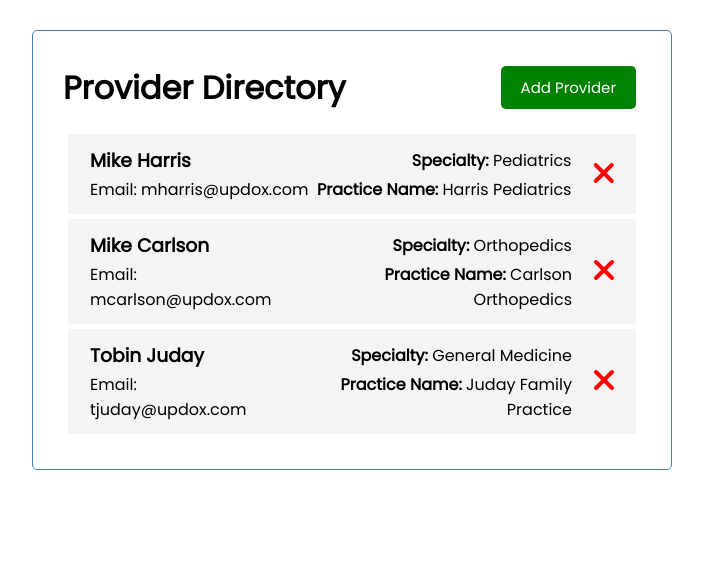
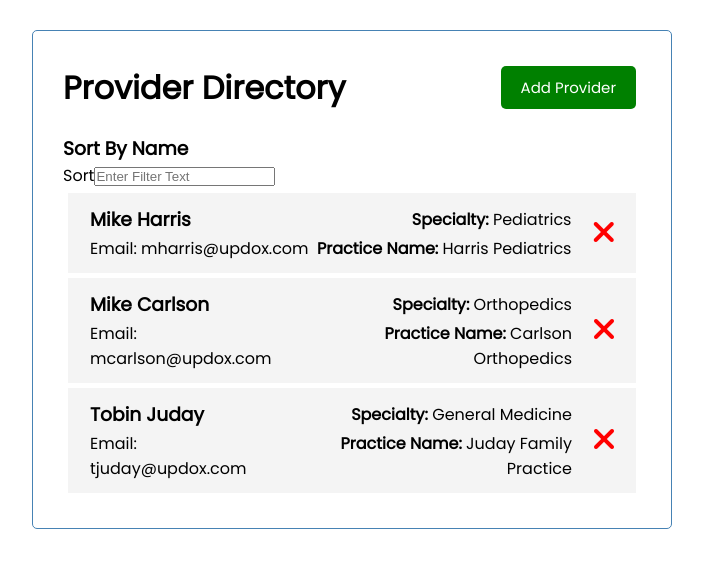
Before and after one commit to sobrien1100/vue-provider-directory, a Vue app: page / in a window 1280 px wide. Shown: the top 568 px of the page, without its empty margins (288-991 px from the left). Built offline with nearby package versions, Linux system fonts and the light colour scheme.

Commit message:
Working Search

```diff
--- a/src/App.vue
+++ b/src/App.vue
@@ -2,6 +2,7 @@
 <div class=container>
   <Header @toggle-add-provider="toggleAddProvider" title="Provider Directory" :showAddProvider="showAddProvider"/>
   <AddProvider v-show="showAddProvider" @add-provider="addProvider" />
+  <SortFilter @provider-search="providerSearch" />
   <Providers @delete-provider="deleteProvider" :providers="providers" />
 
 </div>
@@ -11,21 +12,35 @@
 import Header from './components/Header'
 import Providers from './components/Providers'
 import AddProvider from './components/AddProvider'
+import SortFilter from './components/SortFilter'
+import MOCK_DATA from './MOCK_DATA.json'
+
 
 export default {
   name: 'App',
   components: {
     Header,
     Providers,
-    AddProvider
+    AddProvider,
+    SortFilter
   },
   data() {
     return {
-      providers: [],
-      showAddProvider: false
+      providers: MOCK_DATA,
+      filterProviders: [],
+      showAddProvider: false,
+      filterText: null,
     }
   },
   methods: {
+    providerSearch(filterText) {
+      this.providers = MOCK_DATA
+      this.providers = this.providers.filter((provider) => {
+        return provider.first_name.toLowerCase().includes(filterText.toLowerCase())
+      })
+
+      console.log("Providers log After", this.providers)
+    },
     toggleAddProvider() {
       this.showAddProvider = !this.showAddProvider
     },
@@ -37,32 +52,6 @@ export default {
       this.providers = this.providers.filter((provider) => provider.email_address != email_address )
     }
   },
-  created() {
-    this.providers = [
-        {
-          "last_name": "Harris",
-          "first_name": "Mike",
-          "email_address": "mharris@updox.com",
-          "specialty": "Pediatrics",
-          "practice_name": "Harris Pediatrics"
-        },
-        {
-          "last_name": "Carlson",
-          "first_name": "Mike",
-          "email_address": "mcarlson@updox.com",
-          "specialty": "Orthopedics",
-          "practice_name": "Carlson Orthopedics"
-        },
-        {
-          "last_name": "Juday",
-          "first_name": "Tobin",
-          "email_address": "tjuday@updox.com",
-          "specialty": "General Medicine",
-          "practice_name": "Juday Family Practice"
-        }
-    ]
-
-  }
 }
 </script>
 
--- /dev/null
+++ b/src/MOCK_DATA.json
@@ -0,0 +1 @@
+[{"last_name":"Harris","first_name":"Mike","email_address":"mharris@updox.com","specialty":"Pediatrics","practice_name":"Harris Pediatrics"},{"last_name":"Carlson","first_name":"Mike","email_address":"mcarlson@updox.com","specialty":"Orthopedics","practice_name":"Carlson Orthopedics"},{"last_name":"Juday","first_name":"Tobin","email_address":"tjuday@updox.com","specialty":"General Medicine","practice_name":"Juday Family Practice"}]
--- /dev/null
+++ b/src/components/SortFilter.vue
@@ -0,0 +1,32 @@
+<template>
+        <h3>Sort By Name</h3>
+        <div class="form-control">
+        <label>Sort</label>
+        <input
+            type="text"
+            v-model="filterText"
+            placeholder="Enter Filter Text"
+            @input="onSearch(filterText)" />
+        </div>
+</template>
+
+
+<script>
+export default {
+  name: 'SortFilter',
+  data() {
+    return {
+      filterText: '',
+    }
+  },
+  methods: {
+    onSearch(e) {
+        console.log(e)
+        // this.filterText = e.data;
+        console.log(this.filterText)
+
+        this.$emit('provider-search', e)
+    },
+  },
+}
+</script>
```
